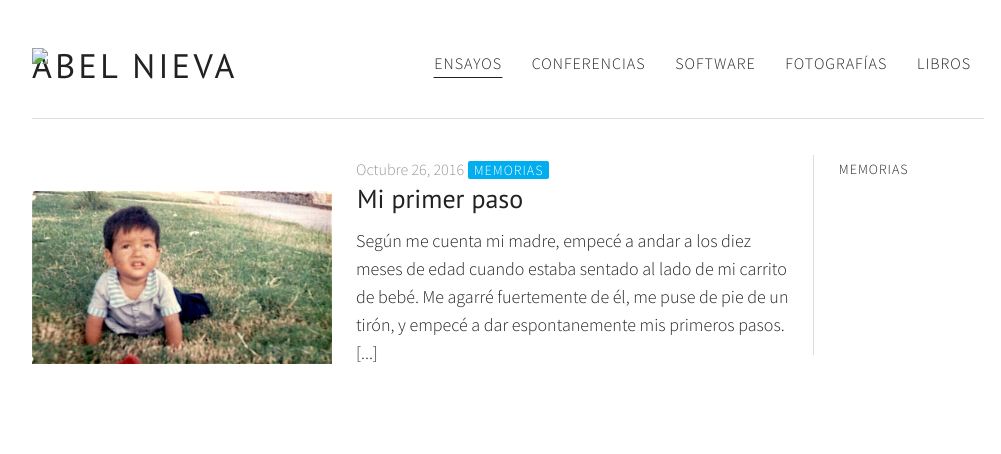
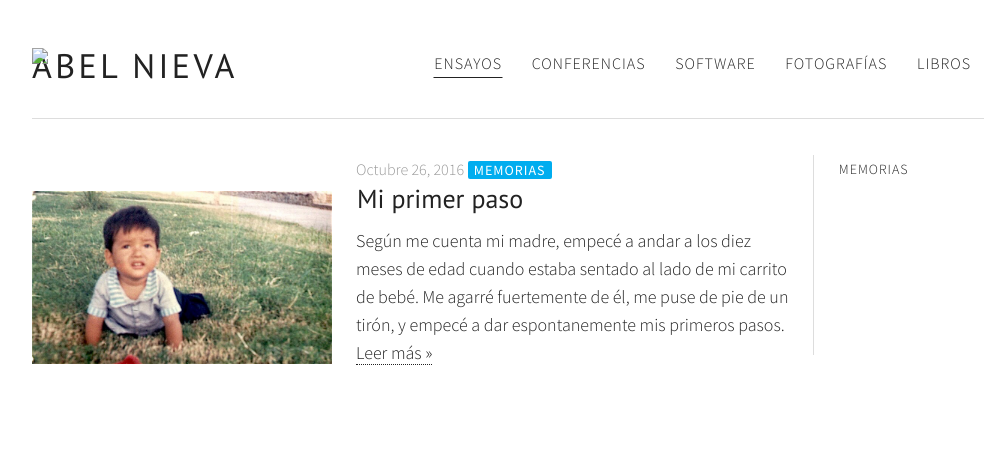
Before and after one commit to abelnnieva/personal-website, a Jekyll site: the page built from ensayos.html, in a window 1280 px wide. Shown: the top 454 px of the page, without its empty margins (132-1133 px from the left). Built offline with Jekyll 4.4.1, drawn with Linux system fonts in a browser that asks for light colours; some web fonts are replaced.

Commit message:
Ver más link in essays list

```diff
--- a/_includes/media-post.html
+++ b/_includes/media-post.html
@@ -27,7 +27,8 @@
 
     <link href="{{ post.url }}" itemprop="url" />
 
-    <p itemprop="description">{{ post.excerpt | remove: '<p>' | remove: '</p>' }} [...]</p>
+    <p itemprop="description">{{ post.excerpt | remove: '<p>' | remove: '</p>' }}
+      <a href="{{ post.url }}">Leer más &raquo;</a></p>
 
   </div>
 
--- a/_sass/_components.tag.scss
+++ b/_sass/_components.tag.scss
@@ -12,6 +12,7 @@
   background: $color-tag-bg;
   padding: 0 6px;
   color: $color-tag;
+  font-weight: $normal;
 
   @include attention() {
     color: $color-tag;
```
Also changed, not shown: assets/css/abelnieva.css.
